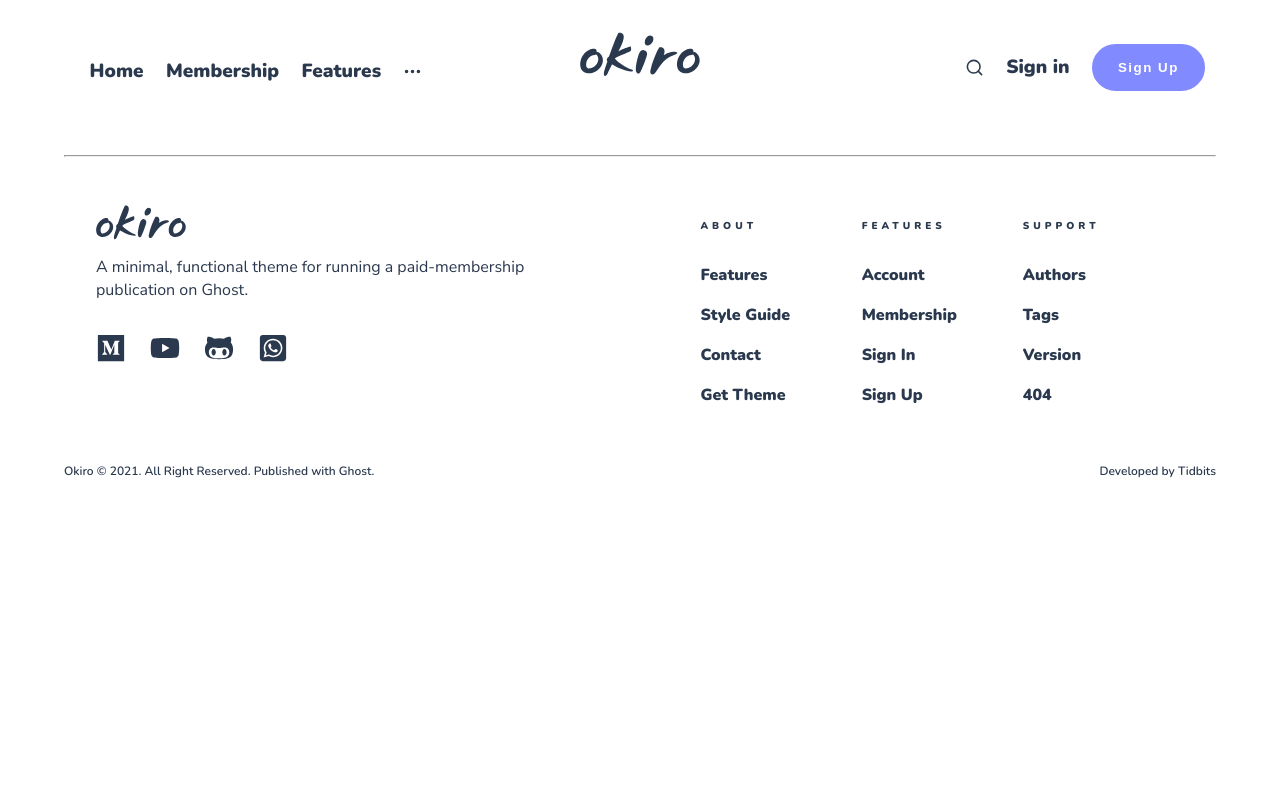
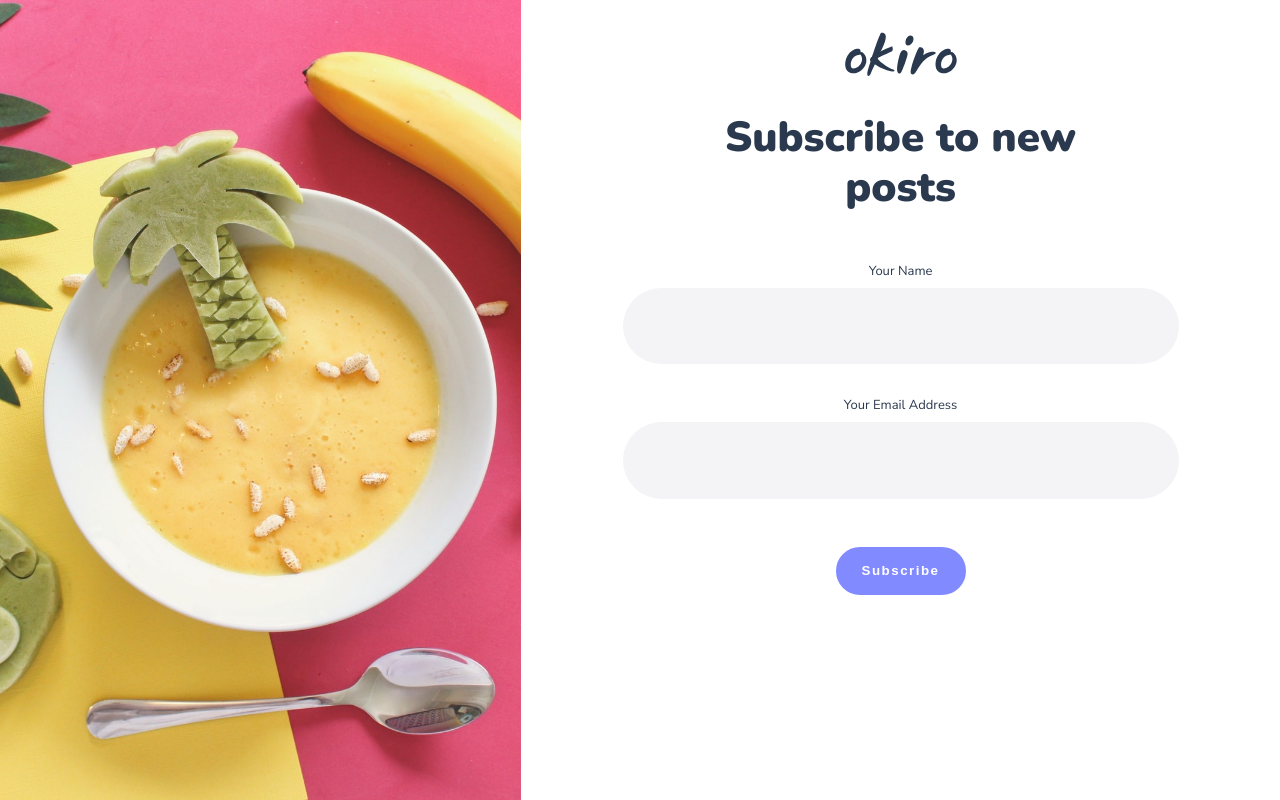
Before and after one commit to TidbitsJS/okiro, a React (Create React App) app: page /subscribe in a window 1280 px wide. Built offline with nearby package versions, Linux system fonts and the light colour scheme.

Commit message:
subscribe page component

```diff
--- a/src/App.js
+++ b/src/App.js
@@ -4,6 +4,7 @@ import Footer from "./container/footer/Footer";
 import Header from "./container/header/Header";
 import HomePage from "./container/pages/homepage/HomePage";
 import MembershipPage from "./container/pages/membership/MembershipPage";
+import SubscribePage from "./container/pages/subscribe/SubscribePage";
 
 import "./App.css";
 
@@ -11,14 +12,19 @@ function App() {
   return (
     <Router>
       <div>
-        <Header />
         <AnimatePresence>
           <Switch>
-            <Route exact path="/" component={HomePage} />
-            <Route exact path="/membership" component={MembershipPage} />
+            <Route exact path="/subscribe" component={SubscribePage} />
+            <Route>
+              <Header />
+              <Switch>
+                <Route exact path="/" component={HomePage} />
+                <Route exact path="/membership" component={MembershipPage} />
+              </Switch>
+              <Footer />
+            </Route>
           </Switch>
         </AnimatePresence>
-        <Footer />
       </div>
     </Router>
   );
--- /dev/null
+++ b/src/components/connect/ConnectWithUs.jsx
@@ -0,0 +1,42 @@
+import React from "react";
+import subscribe from "../../assets/subscribe.jpeg";
+import okiro from "../../assets/okiro.svg";
+import CustomButton from "../button/CustomButton";
+
+import "./connectWithUs.css";
+import { Link } from "react-router-dom";
+
+const ConnectWithUs = () => {
+  return (
+    <div className="okiro__connectwithus">
+      <div className="okiro__connectwithus_image-container">
+        <img src={subscribe} alt="subscribe" />
+      </div>
+      <div className="okiro__connectwithus_form-container">
+        <div className="okiro__connectwithus_form-container__logo">
+          <Link exact to="/">
+            <img src={okiro} alt="logo" />
+          </Link>
+        </div>
+        <div className="okiro__connectwithus_form-container__heading">
+          <h1>
+            Subscribe to new <br /> posts
+          </h1>
+        </div>
+        <div className="okiro__connectwithus_form-container__fields">
+          <div className="okiro__connectwithus_form-container__fields-input">
+            <p>Your Name</p>
+            <input type="text" />
+          </div>
+          <div className="okiro__connectwithus_form-container__fields-input">
+            <p>Your Email Address</p>
+            <input type="email" />
+          </div>
+        </div>
+        <CustomButton title="subscribe" />
+      </div>
+    </div>
+  );
+};
+
+export default ConnectWithUs;
--- /dev/null
+++ b/src/components/connect/connectWithUs.css
@@ -0,0 +1,141 @@
+.okiro__connectwithus {
+  display: flex;
+  flex-direction: row;
+  min-height: 100vh;
+}
+
+.okiro__connectwithus_image-container {
+  flex: 1.5;
+  display: flex;
+}
+
+.okiro__connectwithus_image-container img {
+  width: 100%;
+  height: 100%;
+  object-fit: cover;
+}
+
+.okiro__connectwithus_form-container {
+  flex: 2;
+  display: flex;
+  flex-direction: column;
+  justify-content: flex-start;
+  align-items: center;
+
+  padding: 2rem;
+}
+
+.okiro__connectwithus_form-container__logo {
+  display: flex;
+
+  margin-bottom: 2rem;
+}
+
+.okiro__connectwithus_form-container__logo img {
+  width: 112px;
+  height: 45px;
+  cursor: pointer;
+}
+
+.okiro__connectwithus_form-container__heading {
+  display: flex;
+  text-align: center;
+
+  margin-bottom: 2rem;
+}
+
+.okiro__connectwithus_form-container__heading h1 {
+  font-size: 42px;
+  line-height: 1.2;
+  font-weight: 900;
+  color: var(--color-font);
+  font-family: var(--font-base);
+}
+
+.okiro__connectwithus_form-container__fields {
+  display: flex;
+  width: 80%;
+  flex-direction: column;
+
+  margin-bottom: 2rem;
+}
+
+.okiro__connectwithus_form-container__fields-input {
+  display: flex;
+  justify-content: center;
+  align-items: center;
+  flex-direction: column;
+  width: 100%;
+
+  margin: 1rem 0rem;
+}
+
+.okiro__connectwithus_form-container__fields-input p {
+  font-size: 13px;
+  text-align: center;
+  font-family: var(--font-alt);
+  font-weight: 500;
+  color: var(--color-font);
+
+  margin-bottom: 0.5rem;
+}
+
+.okiro__connectwithus_form-container__fields-input input {
+  font-size: 22px;
+  text-align: center;
+  border-radius: 3rem;
+  padding: 1.5rem 0;
+  background-color: #f4f4f7;
+  width: 100%;
+  line-height: 1.3;
+  font-family: var(--font-alt);
+  outline: none;
+  border: none;
+  transition: background-color 0.15s ease;
+}
+
+.okiro__connectwithus_form-container__fields-input input:focus,
+.okiro__connectwithus_form-container__fields-input input:active,
+.okiro__connectwithus_form-container__fields-input input:hover {
+  background-color: #ededf1;
+}
+
+@media screen and (max-width: 950px) {
+  .okiro__connectwithus {
+    flex-direction: column;
+    position: relative;
+    justify-content: flex-start;
+    align-items: center;
+  }
+
+  .okiro__connectwithus_image-container {
+    position: absolute;
+    width: 100%;
+    height: 100%;
+    opacity: 0.05;
+  }
+
+  .okiro__connectwithus_form-container {
+    position: absolute;
+  }
+}
+
+@media screen and (max-width: 570px) {
+  .okiro__connectwithus_form-container {
+    padding: 2rem 0.5rem;
+  }
+
+  .okiro__connectwithus_form-container__heading h1 {
+    font-size: 22px;
+  }
+
+  .okiro__connectwithus_form-container__fields input {
+    padding: 1rem 0;
+  }
+}
+
+@media screen and (max-width: 380px) {
+  .okiro__connectwithus_form-container__fields {
+    width: 95%;
+  }
+}
--- a/src/container/header/Header.jsx
+++ b/src/container/header/Header.jsx
@@ -215,7 +215,7 @@ const Header = () => {
               <li className=" special-link">
                 <NavLink
                   exact
-                  to="contact"
+                  to="/contact"
                   activeClassName="isActive"
                   onClick={() => setShowMenuLinks(!showMenuLinks)}
                 >
@@ -225,7 +225,17 @@ const Header = () => {
               <li className=" special-link">
                 <NavLink
                   exact
-                  to="signin"
+                  to="/subscribe"
+                  activeClassName="isActive"
+                  onClick={() => setShowMenuLinks(!showMenuLinks)}
+                >
+                  Subscribe
+                </NavLink>
+              </li>
+              <li className=" special-link">
+                <NavLink
+                  exact
+                  to="/signin"
                   activeClassName="isActive"
                   onClick={() => setShowMenuLinks(!showMenuLinks)}
                 >
--- /dev/null
+++ b/src/container/pages/subscribe/SubscribePage.jsx
@@ -0,0 +1,12 @@
+import React from "react";
+import ConnectWithUs from "../../../components/connect/ConnectWithUs";
+
+const SubscribePage = () => {
+  return (
+    <div>
+      <ConnectWithUs />
+    </div>
+  );
+};
+
+export default SubscribePage;
```
Also changed, not shown: src/assets/subscribe.jpeg (added).
